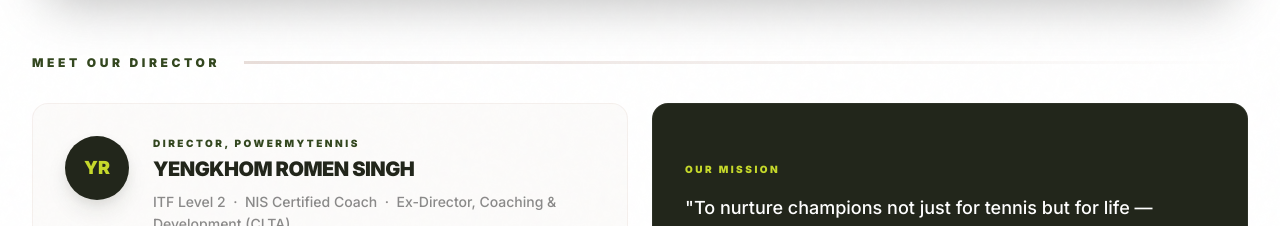
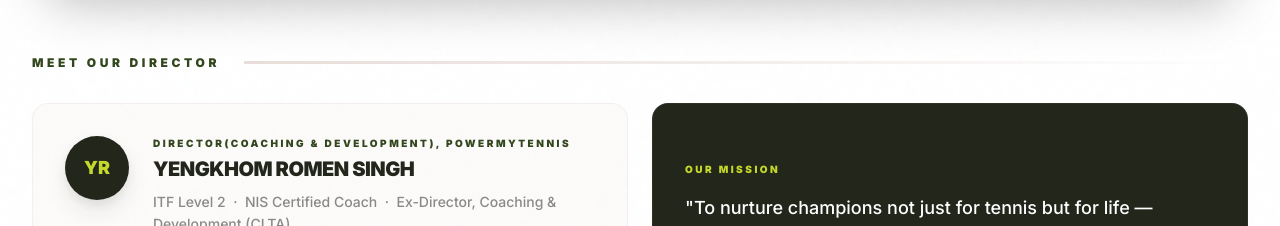
Before and after one commit to Jatin-1111/powermytennis, a Next.js app: page /about in a window 1280 px wide. Shown: the part 1540-1766 px from the top of the page. Built offline with nearby package versions, Linux system fonts and the light colour scheme.

Commit message:
Update job title for Yengkhom Romen Singh

```diff
--- a/src/components/about/AcademyStory.tsx
+++ b/src/components/about/AcademyStory.tsx
@@ -179,7 +179,7 @@ export function AcademyStory() {
                   </div>
                   <div>
                     <div className="text-[10px] font-black uppercase tracking-[0.25em] text-brand-secondary mb-1">
-                      Director, PowerMyTennis
+                      Director(Coaching & Development), PowerMyTennis
                     </div>
                     <h3 className="text-xl font-black text-brand-primary uppercase tracking-tight mb-2">
                       Yengkhom Romen Singh
```
